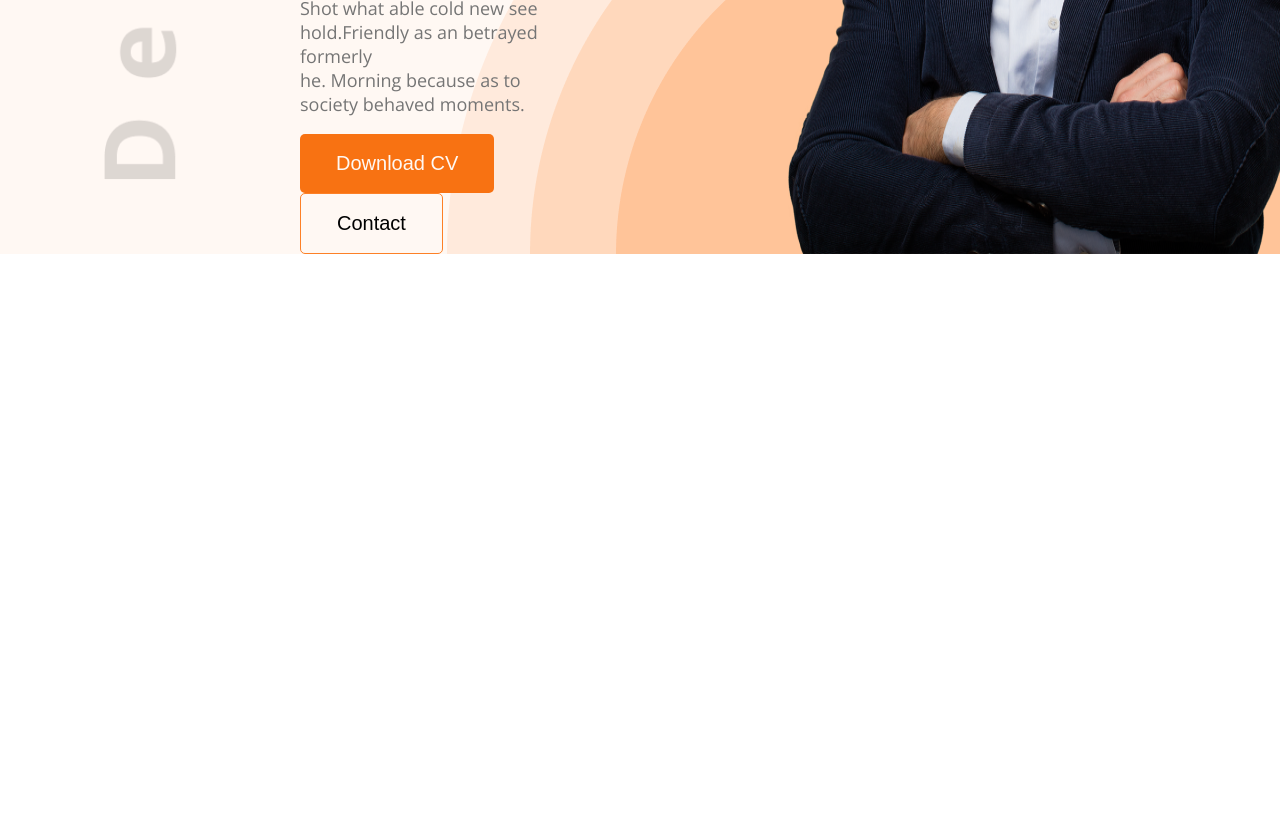
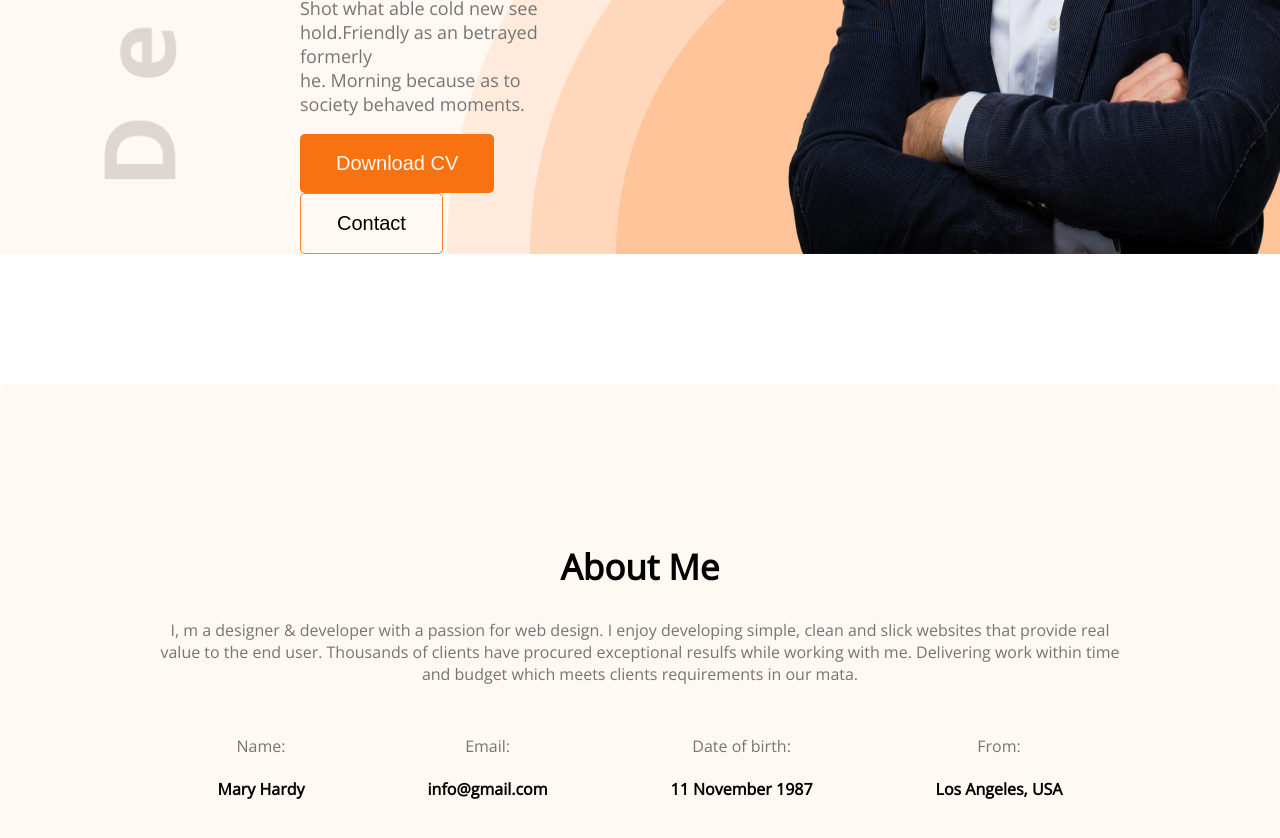
Before and after one commit to OmarFaruq3/developer-portfolio, a plain HTML site: page index.html in a window 1280 px wide. Shown: the part 649-1487 px from the top of the page. Before the commit the page ends 903 px from the top, so only its background shows below. Drawn offline with nearby package versions, Linux system fonts and the light colour scheme.

Commit message:
about me sections added

```diff
--- a/index.html
+++ b/index.html
@@ -42,7 +42,34 @@
         <!-- main start -->
         <main>
             <!-- about me start -->
-            <section></section>
+            <section class="about-me">
+                <h1 class="section-title">About Me</h1>
+                <p>
+                    I, m a designer & developer with a passion for web design. I enjoy developing
+                    simple, clean and slick websites that provide real value to the end user.
+                    Thousands of clients have procured exceptional resulfs while working with me.
+                    Delivering work within time and budget which meets clients requirements in our
+                    mata.
+                </p>
+                <div class="about-me-info">
+                    <div>
+                        <span class="field-name">Name:</span>
+                        <h4>Mary Hardy</h4>
+                    </div>
+                    <div>
+                        <span class="field-name">Email:</span>
+                        <h4>info@gmail.com</h4>
+                    </div>
+                    <div>
+                        <span class="field-name">Date of birth:</span>
+                        <h4>11 November 1987</h4>
+                    </div>
+                    <div>
+                        <span class="field-name">From:</span>
+                        <h4>Los Angeles, USA</h4>
+                    </div>
+                </div>
+            </section>
             <!-- about me end -->
 
             <!-- what i do start -->
--- a/styles/main.css
+++ b/styles/main.css
@@ -31,6 +31,11 @@ p {
     background-color: #f87212;
     color: #fff8f3;
 }
+.section-title {
+    font-size: 35px;
+    font-weight: 700;
+    text-align: center;
+}
 
 /* banner style */
 header {
@@ -41,9 +46,12 @@ header {
     background-position: bottom right, left 100px center;
     background-size: auto, 100px;
 }
-.nav-bar {
+.nav-bar,
+main {
     width: 1280px;
     margin: 0 auto;
+}
+.nav-bar {
     display: flex;
     justify-content: space-between;
 }
@@ -91,3 +99,24 @@ header {
     position: relative;
     right: -200px;
 }
+
+/* style for about me */
+.about-me {
+    margin-top: 130px;
+    padding: 130px 156px;
+    text-align: center;
+    background-color: #fff8f3;
+    border-radius: 5px;
+}
+.about-me-info {
+    margin-top: 50px;
+    display: flex;
+    justify-content: space-around;
+}
+.field-name {
+    color: #757575;
+}
+
+.about-me-info > h4 {
+    color: #474747;
+}
```
